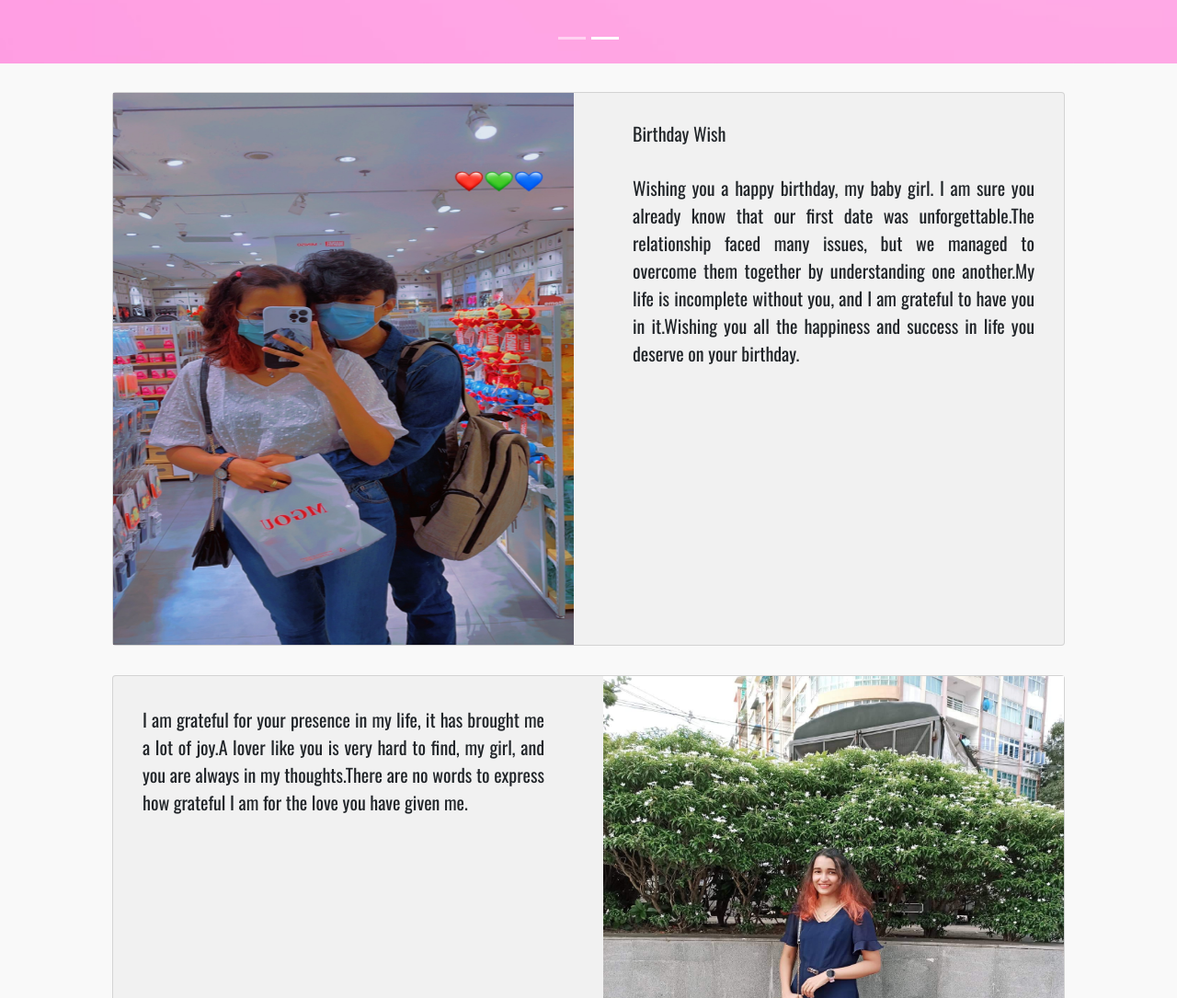
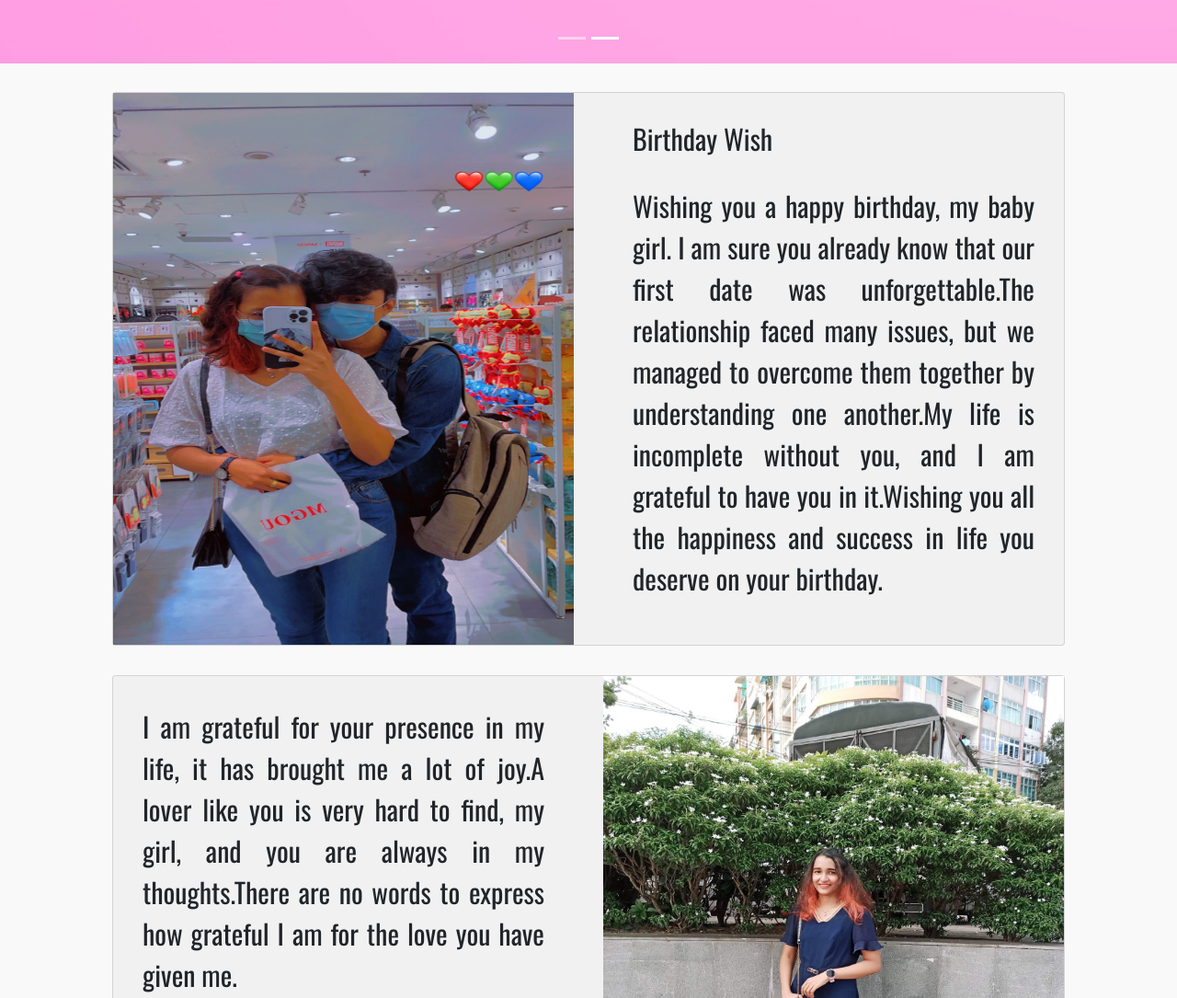
Before and after one commit to PicoPhyo/bd, a plain HTML site: page index.html in a window 1280 px wide. Shown: the part 1220-2305 px from the top of the page at 92% size. Drawn offline with nearby package versions, Linux system fonts and the light colour scheme.

Commit message:
Update index.html

```diff
--- a/index.html
+++ b/index.html
@@ -68,8 +68,8 @@
     <section class="card">
       <img src="IMG0000487.jpeg" alt="" />
       <div>
-        <h3 style=" font-size: 20px;">Birthday Wish</h3>
-        <p style=" font-size: 20px; text-align: justify;">
+        <h3 style=" font-size: 30px;">Birthday Wish</h3>
+        <p style=" font-size: 30px; text-align: justify;">
           Wishing you a happy birthday, my baby girl. I am sure you already
           know that our first date was unforgettable.The relationship faced
           many issues, but we managed to overcome them together
@@ -84,7 +84,7 @@
       <img src="IMG_1433.JPG" alt="" />
       <div>
 
-        <p style=" font-size: 20px; text-align: justify;">
+        <p style=" font-size: 30px; text-align: justify;">
           I am grateful for your presence in my life, it has brought me a lot of joy.A lover like you is very hard to
           find, my girl, and you are always in my thoughts.There are no words to express how grateful I am for the love
           you have given me.
@@ -95,7 +95,7 @@
     <section class="card" data-aos="fade-right  ">
       <img src="IMG_0087.JPG" alt="" />
       <div>
-        <p style=" font-size: 20px; text-align: justify;">
+        <p style=" font-size: 30px; text-align: justify;">
           It is always a pleasure to hear your voice, touch your skin, and see your warm smile. There's something about
           you that makes me want to stare at you forever.I look forward to making a lot of memories with you with huge
           hugs and kisses.Also make adua for a happy and long-lasting relationship.
```
